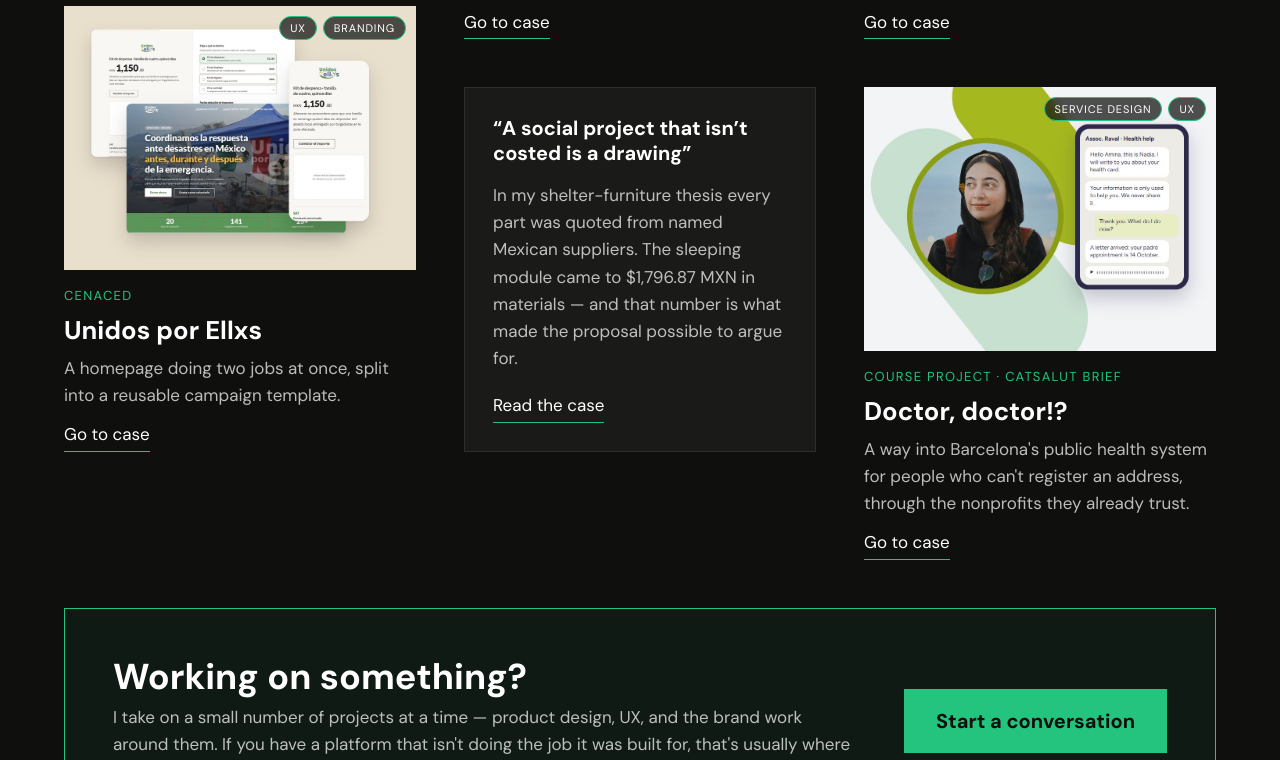
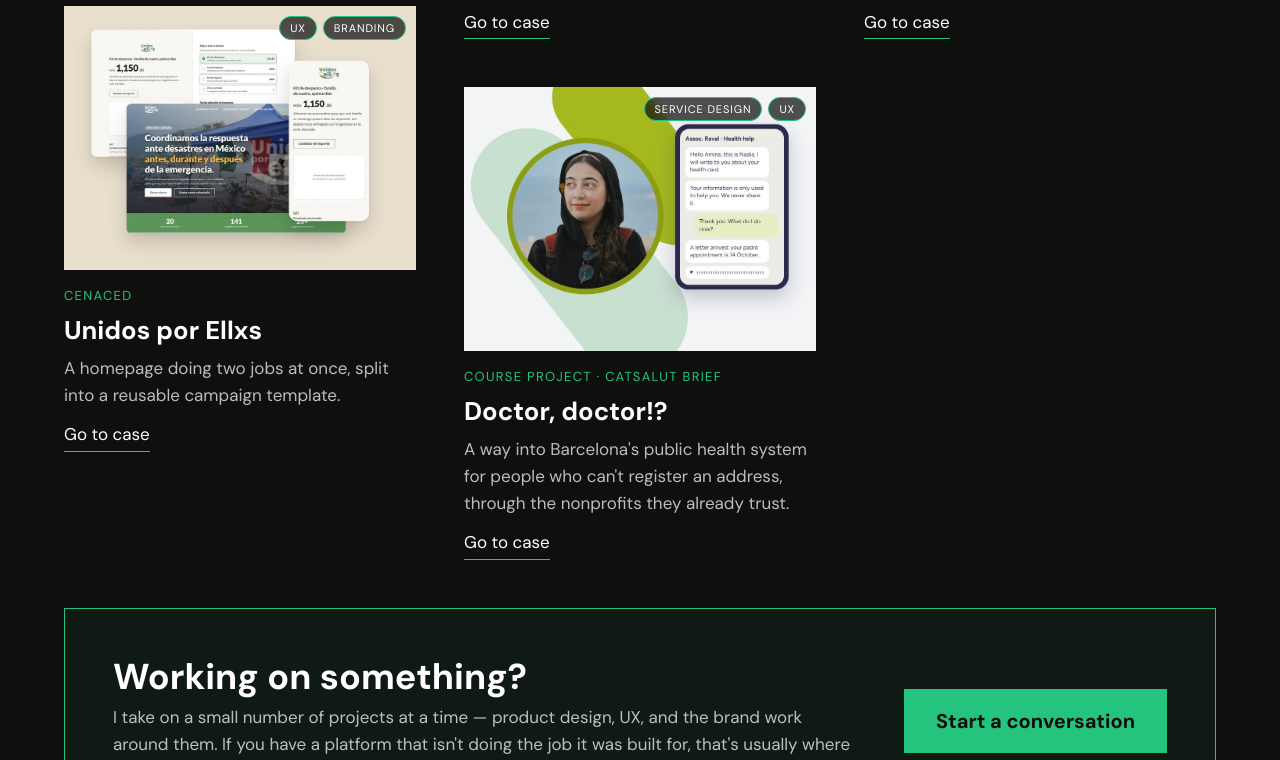
Before and after one commit to YabinT/Portfolio-Yabin-Torres, an Eleventy site: page index.html in a window 1280 px wide. Shown: the part 2856-3616 px from the top of the page. Built offline with nearby package versions, Linux system fonts and the light colour scheme; Eleventy itself is replaced by a stand-in of ours; files that its build step writes are made by us from their sources.

Commit message:
Swap the Refugios quote in the home feed for the Doctor, doctor!? card
The quote repeated the Refugios case sitting next to it. With eight
tiles the feed now fills two even rows of four.

Co-Authored-By: Claude Opus 5.5 <noreply@anthropic.com>

```diff
--- a/index.html
+++ b/index.html
@@ -166,11 +166,18 @@ description: "Product designer in Barcelona working with social-impact organizat
         </a>
       </article>
 
-      <!-- Note: from the thesis case -->
-      <article class="feed-tile feed-tile--note">
-        <h3 class="feed-title">&ldquo;A social project that isn&rsquo;t costed is a drawing&rdquo;</h3>
-        <p class="feed-desc">In my shelter-furniture thesis every part was quoted from named Mexican suppliers. The sleeping module came to $1,796.87 MXN in materials &mdash; and that number is what made the proposal possible to argue for.</p>
-        <a class="feed-link" href="cases/refugios-temporales.html">Read the case</a>
+      <!-- Doctor, doctor!? — Design Thinking course -->
+      <article class="feed-tile feed-tile--project" data-disciplines="ux">
+        <a href="cases/doctor-doctor.html">
+          <div class="feed-media">
+            <img src="assets/thumbnails/doctor-doctor.jpg" alt="Doctor, doctor!?: the persona Amina and the WhatsApp thread a nonprofit caseworker sends her" loading="lazy" width="900" height="675" />
+            <ul class="feed-tags"><li>Service design</li><li>UX</li></ul>
+          </div>
+          <span class="feed-kicker">Course project &middot; CatSalut brief</span>
+          <h3 class="feed-title">Doctor, doctor!?</h3>
+          <p class="feed-desc">A way into Barcelona's public health system for people who can't register an address, through the nonprofits they already trust.</p>
+          <span class="feed-link">Go to case</span>
+        </a>
       </article>
 
       <!-- M14 ID -->
@@ -201,20 +208,6 @@ description: "Product designer in Barcelona working with social-impact organizat
         </a>
       </article>
 
-      <!-- Doctor, doctor!? — Design Thinking course -->
-      <article class="feed-tile feed-tile--project" data-disciplines="ux">
-        <a href="cases/doctor-doctor.html">
-          <div class="feed-media">
-            <img src="assets/thumbnails/doctor-doctor.jpg" alt="Doctor, doctor!?: the persona Amina and the WhatsApp thread a nonprofit caseworker sends her" loading="lazy" width="900" height="675" />
-            <ul class="feed-tags"><li>Service design</li><li>UX</li></ul>
-          </div>
-          <span class="feed-kicker">Course project &middot; CatSalut brief</span>
-          <h3 class="feed-title">Doctor, doctor!?</h3>
-          <p class="feed-desc">A way into Barcelona's public health system for people who can't register an address, through the nonprofits they already trust.</p>
-          <span class="feed-link">Go to case</span>
-        </a>
-      </article>
-
     </div>
 
     <!-- Availability banner -->
```
